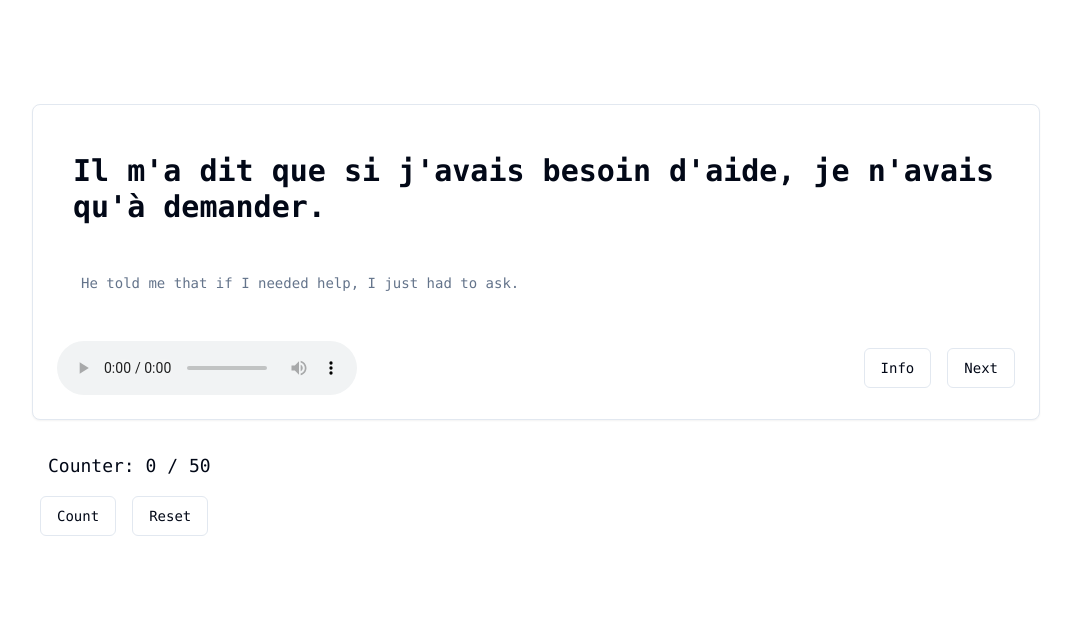
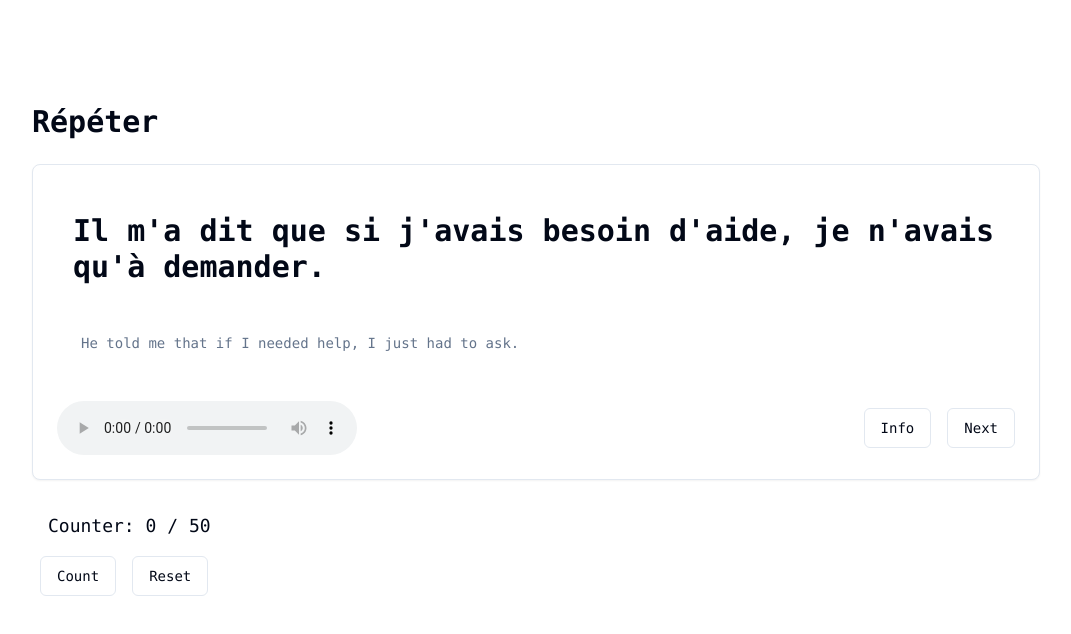
Before and after one commit to owolfdev/50xFrench, a Next.js app: page / in a window 1280 px wide. Shown: the top 634 px of the page, without its empty margins (104-1175 px from the left). Built offline with nearby package versions, Linux system fonts and the light colour scheme.

Commit message:
update title

```diff
--- a/components/phrase-display.tsx
+++ b/components/phrase-display.tsx
@@ -105,6 +105,7 @@ const PhraseDisplay: React.FC<{}> = () => {
 
   return (
     <div className="flex flex-col gap-6 p-2">
+      <h1 className="font-bold text-3xl">Répéter</h1>
       {/* <div className="flex flex-col gap-0 p-2">
         <div>{getFormattedDateWithDay()}</div>
         <div className="text-xl">Repeat this 50 times.</div>
```
